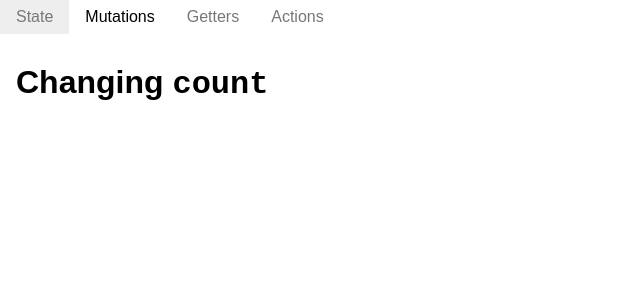
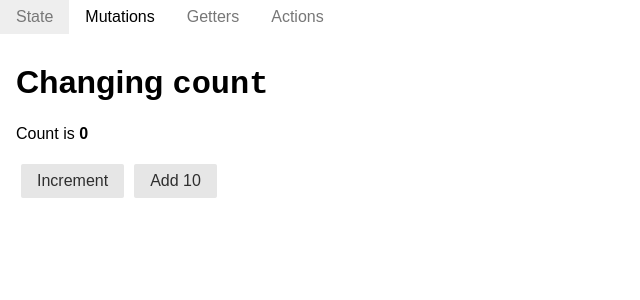
Before and after one commit to libre-tuts/Hands-on-Vuex-for-Vue.js-3-Applications, a Vue app in the folder 1_vuex_api/: page /mutations in a window 1280 px wide. Shown: the top 300 px of the page, without its empty margins (0-640 px from the left). Built offline with nearby package versions, Linux system fonts and the light colour scheme.

Commit message:
add demo

```diff
--- a/1_vuex_api/src/store.js
+++ b/1_vuex_api/src/store.js
@@ -11,11 +11,11 @@ export default new Vuex.Store({
   },
 
   mutations: {
-    INCREMEMNT_COUNT(state) {
+    INCREMENT(state) {
       state.count++;
     },
 
-    ADD_TO_COUNT(state, n) {
+    ADD(state, n) {
       state.count += n;
     }
   }
--- a/1_vuex_api/src/views/Mutations.vue
+++ b/1_vuex_api/src/views/Mutations.vue
@@ -1,5 +1,12 @@
 <template>
   <div>
     <h1>Changing <code>count</code></h1>
+
+    <p>Count is <strong>{{ $store.state.count }}</strong></p>
+
+    <button class="pure-button"
+            @click="$store.commit('INCREMENT')">Increment</button>
+    <button class="pure-button"
+            @click="$store.commit('ADD', 10)">Add 10</button>
   </div>
 </template>
```
